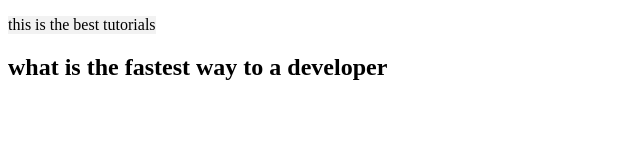
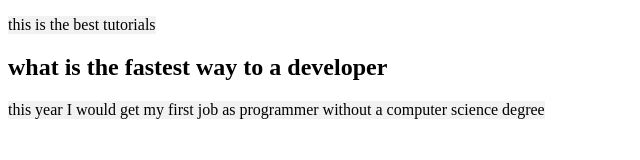
Before and after one commit to Gabriel-Andy/Git-course, a plain HTML site: page index.html in a window 1280 px wide. Shown: the whole page, without its empty margins (0-640 px from the left). Drawn offline with Linux system fonts and the light colour scheme.

Commit message:
i made a change

```diff
--- a/index.html
+++ b/index.html
@@ -9,6 +9,9 @@
   <body>
     <p>this is the best tutorials</p>
     <h2>what is the fastest way to a developer</h2>
-
+    <p>
+      this year I would get my first job as programmer without a computer
+      science degree
+    </p>
   </body>
 </html>
```
